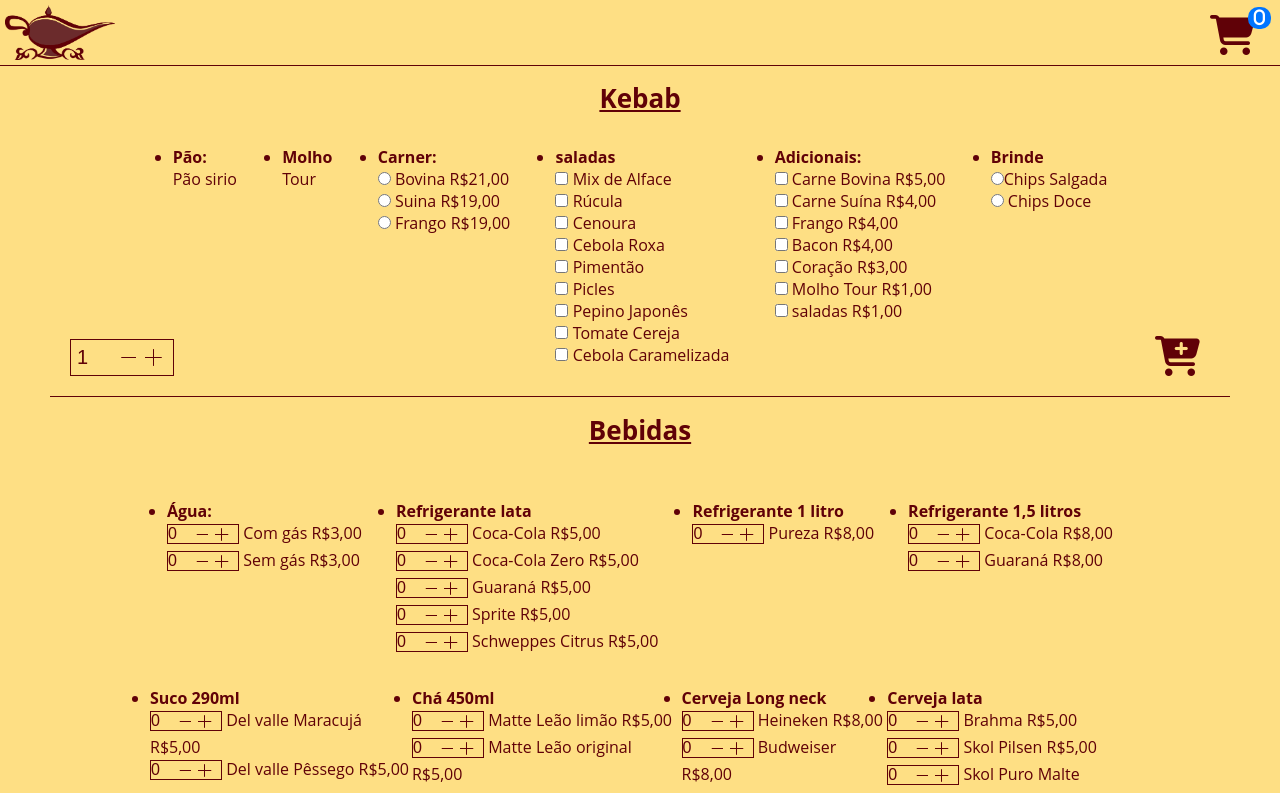
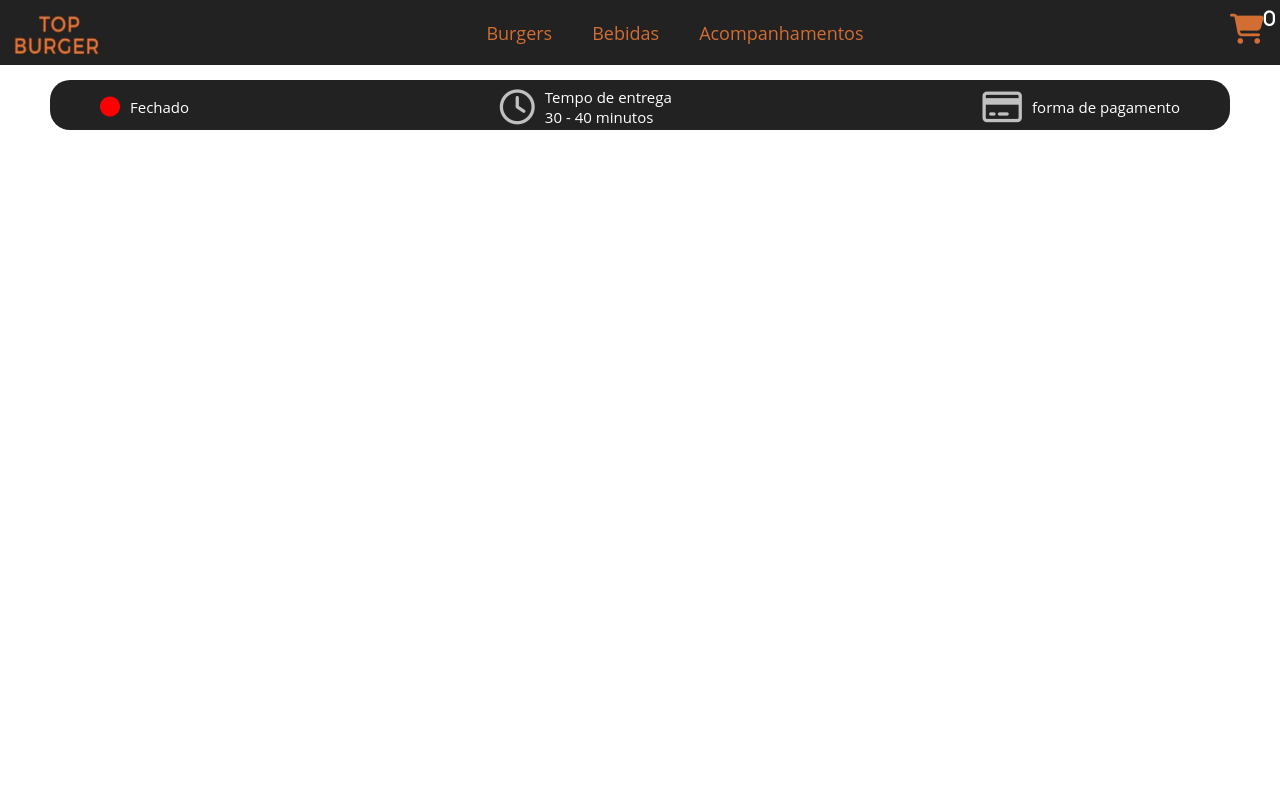
Before and after one commit to JoseEduardoMartins/e-commerce, a Vue app: page /#/ in a window 1280 px wide. Shown: the top 793 px of the page. Built offline with nearby package versions, Linux system fonts and the light colour scheme.

Commit message:
upgrade top burger

```diff
--- a/index.html
+++ b/index.html
@@ -3,7 +3,7 @@
   <head>
     <meta charset="utf-8">
     <meta name="viewport" content="width=device-width,initial-scale=1.0">
-    <title>kearabe</title>
+    <title>Top Burger</title>
 
     <script src="https://kit.fontawesome.com/4ca7f36972.js" crossorigin="anonymous"></script>
     <script type="text/javascript" src="https://code.jquery.com/jquery-3.2.1.min.js"></script>
--- a/src/App.vue
+++ b/src/App.vue
@@ -2,14 +2,12 @@
   <div id="app">
     <Header :cart='shoppingCart' :existKebab='existKebab'/>
     <Home/>
-    <Footer/>
   </div>
 </template>
 
 <script>
 import Header from '@/components/Header.vue'
 import Home from '@/components/Home.vue'
-import Footer from '@/components/Footer.vue'
 export default {
   name: 'App',
   data () {
@@ -22,8 +20,7 @@
   },
   components: {
     Header,
-    Home,
-    Footer
+    Home
   }
 }
 </script>
@@ -36,6 +33,5 @@
 }
 body {
     font-family: "Open Sans", sans-serif;
-    background-color: #fedf84;
 }
 </style>
--- a/src/components/Header.vue
+++ b/src/components/Header.vue
@@ -1,35 +1,13 @@
 <template>
     <header>
-        <div class="header">
-            <img class="logo" src="../assets/logoVermelha.png"/>
-            <div @mouseover="showCart" @mouseout="hideCart" class="item_cart">
-                <i class='fas fa-shopping-cart icon'><span>{{this.cart.amount}}</span></i>
-            </div>
+        <img class="logo" src="../assets/logoTopBurger.png"/>
+        <div class="menu">
+            <router-link class="menu__item" :to="{ name: 'Home', hash: '#whoWeAre'}">Burgers</router-link>
+            <router-link class="menu__item" :to="{ name: 'Home', hash: '#whoWeAre'}">Bebidas</router-link>
+            <router-link class="menu__item" :to="{ name: 'Home', hash: '#whoWeAre'}">Acompanhamentos</router-link>
         </div>
-        <div id="cart" class="shoppingCart" v-if="visibilidade">
-            <div v-if="!existKebab">
-                <div class="shoppingCart_nullText">Seu carrinho está vazio</div>
-            </div>
-            <div v-else-if="existKebab">
-                <div v-for="kebab in kebabs" :key="kebab.id">
-                    <div class="shoppingCart_item">
-                        <div class="title_kebab">Kebab</div>
-                        <div>
-                            <i class="fas fa-trash-alt delete"></i>
-                        </div>
-                        <div class="item_kebab">Carne - {{kebab.carne}}</div>
-                        <div class="item_kebab">Saladas - {{kebab.saladas}}</div>
-                        <div class="item_kebab">Adicionais - {{kebab.adicionais}}</div>
-                        <div class="item_kebab">Brinde - {{kebab.brinde}}</div>
-                        <div class="item_kebab">Quantidade - {{kebab.quantidade}}</div>
-                        <div class="item_kebab total">Total - R$ {{kebab.total.toFixed(2)}}</div>
-                    </div>
-                </div>
-                <div class="shoppingCart_item subTotal">
-                    <div class="subtotal">Subtotal</div>
-                    <div class="item_kebab total cart">Total - R$ {{this.cart.total.toFixed(2)}}</div>
-                </div>
-            </div>
+        <div @mouseover="showCart" @mouseout="hideCart" class="cart">
+            <i class="fas fa-shopping-cart cart_icon"><span>{{this.cart.amount}}</span></i>
         </div>
     </header>
 </template>
@@ -57,13 +35,12 @@
 }
 </script>
 
-<style>
-.header{
+<style scoped>
+header{
     width: 100%;
     height: 65px;
-    border-bottom: 1px solid #600107;
     position: fixed;
-    background-color: #fedf84;
+    background-color: #222222;
     display: flex;
     justify-content: space-between;
     z-index: 999;
@@ -72,73 +49,38 @@
     width: 110px;
     padding: 5px 5px;
 }
-.item_cart{
+.menu {
+    display: flex;
+    align-items: center;
+}
+
+.menu__item {
+    padding: 0 20px 0;
+    color: #d26d34;
+    font-size: 14px;
+    text-decoration: none;
     position: relative;
-    padding: 15px 25px 0 0;
 }
-span {
-    position: absolute;
-    top: 7px;
-    right: 9px;
-    color: white;
-    background-color: #0075ff;
-    border-radius: 10px;
-    font-size: 18px;
-    padding: 2px 6px;
+.menu__item:hover {
+    text-decoration: underline;
+    color: #fff;
 }
-.shoppingCart{
-    position: fixed;
-    top: 65px;
-    right: 0px;
-    border: 1px solid #DCDCDC;
-    border-radius: 5px;
-    width: 300px;
-    min-height: 100px;
-    background-color: white;
-    z-index: 998;
+.cart{
+    margin-right: 5px;
 }
-.shoppingCart_nullText{
-    position: relative;
-    text-align: center;
-    line-height: 100px;
-    font-weight: bold;
-    color: #600107;
-}
-.shoppingCart_item{
-    position: relative;
-    width: calc(100% - 30px);
-    margin: 15px auto 15px;
-    border-bottom: 1px solid #C0C0C0;
-}
-.shoppingCart_item.subTotal{
-    border: 0px;
-    font-size: 13px;
-    font-weight: bold;
-}
-.title_kebab{
-    font-weight: bold;
-    text-align: center;
-    font-size: 15px;
-    text-decoration: underline;
-}
-.delete{
-    position: absolute;
-    top: 0px;
-    right: 0px;
-    font-size: 25px;
-    color: red;
-}
-.item_kebab{
-    font-size: 13px;
-}
-.item_kebab.total{
-    position: absolute;
-    right: 0px;
-    bottom: 0px;
-    font-weight: bold;
-    color: #0075ff;
-}
-.item_kebab.total.cart{
-    font-size: 15px;
+    .cart_icon{
+        margin-top: 10px;
+        font-size: 30px;
+        color: #d26d34;
+    }
+        span {
+            color: white;
+            font-size: 18px;
+            vertical-align: 15px;
+        }
+@media (min-width: 600px) {
+    .menu__item {
+        font-size: 18px;
+    }
 }
 </style>
--- a/src/components/Home.vue
+++ b/src/components/Home.vue
@@ -1,17 +1,11 @@
 <template>
     <form>
-        <Kebab @emitKebab="getKebab"/>
-        <Drinks @emitDrink="getDrink"/>
-        <Address @emitAddress="getAddress"/>
-        <CheckOut :cart='shoppingCart' :arrauAddress='arrayAddress'/>
+      <Information/>
     </form>
 </template>
 
 <script>
-import Kebab from '@/components/Kebab.vue'
-import Drinks from '@/components/Drinks.vue'
-import Address from '@/components/Address.vue'
-import CheckOut from '@/components/CheckOut.vue'
+import Information from '@/components/Information.vue'
 export default {
   data () {
     return {
@@ -25,10 +19,6 @@
     }
   },
   methods: {
-    getKebab (data) {
-      this.shoppingCart.arrayKebab.push(data)
-      console.log(this.shoppingCart.arrayKebab)
-    },
     getDrink (data) {
       if (this.shoppingCart.arrayDrinks.length > 0) {
         if (this.getDrinkArray(data) !== true) {
@@ -58,10 +48,7 @@
     }
   },
   components: {
-    Kebab,
-    Drinks,
-    Address,
-    CheckOut
+    Information
   }
 }
 </script>
@@ -111,11 +98,6 @@
     right: 30px;
     bottom: 20px;
 }
-.icon{
-    font-size: 40px;
-    color: #600107;
-    background-color: #fedf84;
-}
 input[type="text"]:-webkit-autofill {
     -webkit-box-shadow: 0 0 0 30px #fedf84 inset;
     -webkit-text-fill-color: black !important;
--- /dev/null
+++ b/src/components/Information.vue
@@ -0,0 +1,104 @@
+<template>
+  <div class="information">
+    <div class="menu">
+        <div class="menu_item">
+            <div v-if="compareHour()" class="menu_item">
+                <i class="fas fa-circle icon green"></i>
+                <div class="menu_item text">Aberto</div>
+            </div>
+            <div v-if="!compareHour()" class="menu_item">
+                <i class="fas fa-circle icon red"></i>
+                <div class="menu_item text">Fechado</div>
+            </div>
+        </div>
+        <div class="menu_item">
+            <i class="far fa-clock icon gray"></i>
+            <div class="menu_item text">
+                <div>Tempo de entrega</div>
+                <div>30 - 40 minutos</div>
+            </div>
+        </div>
+        <div class="menu_item">
+            <i class="far fa-credit-card icon gray"></i>
+            <div class="menu_item text">forma de pagamento</div>
+        </div>
+    </div>
+  </div>
+</template>
+
+<script>
+export default {
+  data () {
+    return {
+      nowHour: new Date(),
+      days: [
+        [0, 19, 23],
+        [1, 19, 23],
+        [2, 19, 23],
+        [3, 19, 23],
+        [4, 19, 23],
+        [5, 19, 23],
+        [6, 19, 23],
+        [7, 19, 23]
+      ]
+    }
+  },
+  methods: {
+    compareHour () {
+      for (let i = 0; i < this.days.length; i++) {
+        if (this.days[i][0] === this.nowHour.getDay()) {
+          if (this.nowHour.getHours() > this.days[i][1] && this.nowHour.getHours() <= this.days[i][2]) {
+            return true
+          }
+        }
+      }
+      return false
+    }
+  }
+}
+</script>
+
+<style scoped>
+.information{
+    position: relative;
+    top: 80px;
+    left: 0;
+    right: 0;
+    margin: auto;
+    width: calc(100% - 100px);
+    height: 50px;
+    background-color: #222222;
+    border-radius: 20px;
+}
+    .menu{
+        width: calc(100% - 100px);
+        margin: auto;
+        padding-top: 7px;
+        display: flex;
+        justify-content: space-between;
+    }
+        .menu_item{
+            display: flex;
+            align-items: center;
+        }
+        .icon{
+            font-size: 35px;
+            margin-right: 10px;
+        }
+        .icon.green{
+            color: green;
+            font-size: 20px;
+        }
+        .icon.red{
+            color: red;
+            font-size: 20px;
+        }
+        .icon.gray{
+            color: #C0C0C0;
+        }
+        .menu_item.text{
+            color: white;
+            display: inline;
+            font-size: 15px;
+        }
+</style>
```
Also changed, not shown: src/components/Burgers.vue (added, +15 -0 lines), src/components/ShoppingCart.vue (added, +91 -0 lines), src/assets/logoTopBurger.png (added).
